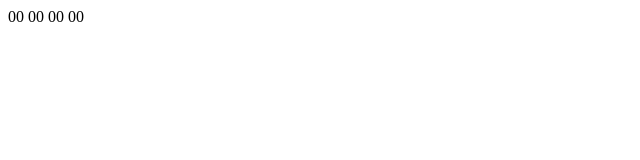
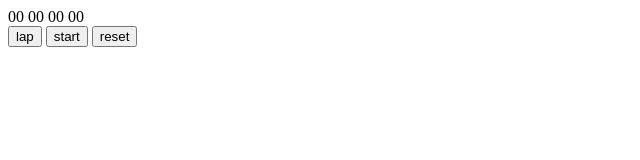
Before and after one commit to who0803/stopwatch-practice, a plain HTML site: page index.html in a window 1280 px wide. Shown: the whole page, without its empty margins (0-640 px from the left). Drawn offline with Linux system fonts and the light colour scheme.

Commit message:
feat: Add buttons on index.html
- lap button
- start button
- reset button

```diff
--- a/index.html
+++ b/index.html
@@ -14,6 +14,10 @@
         <span class="second">00</span>
         <span class="millisecond">00</span>
       </div>
+
+      <button>lap</button>
+      <button>start</button>
+      <button>reset</button>
     </div>
   </body>
 </html>
```
